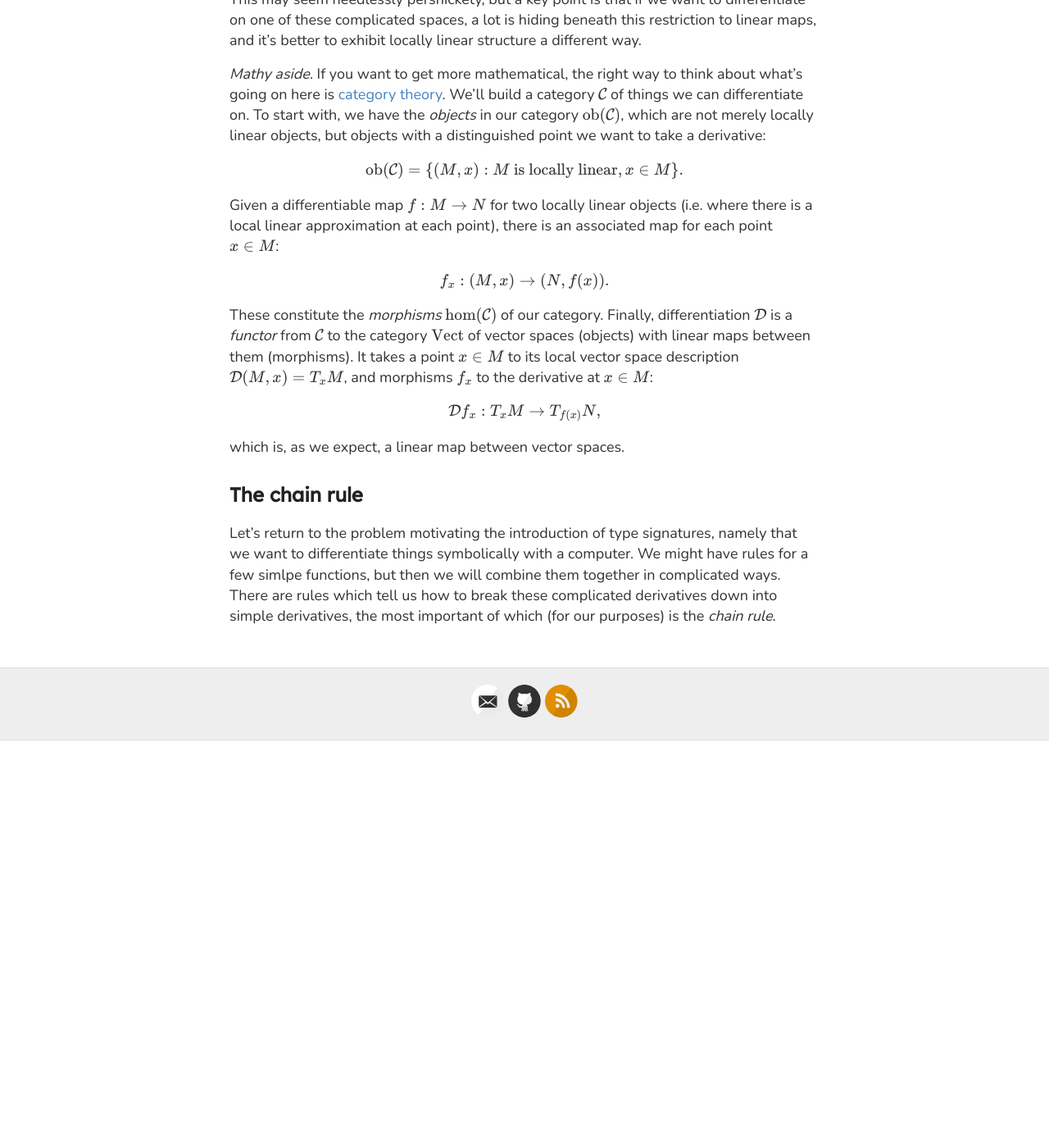
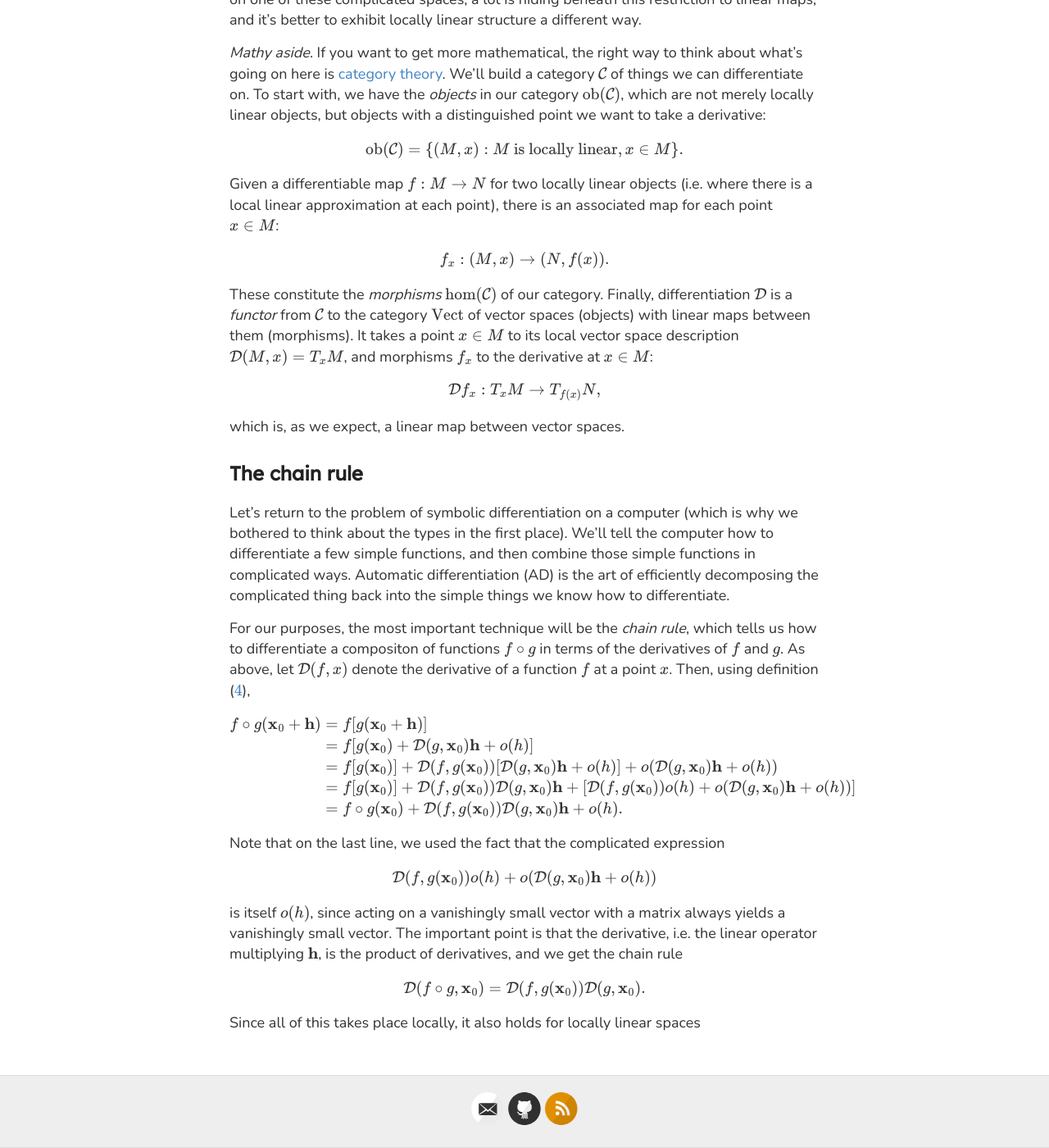
Before and after one commit to heptarch/heptarch.github.io, a Jekyll site: the page built from drafts/type-diff.md, in a window 1280 px wide and 1400 px high, scrolled down 4524 px. Shown: the whole window at 82% size. Built offline with Jekyll 4.4.1, drawn with Linux system fonts in a browser that asks for light colours; our own code applies the rules of GitHub Pages for plain Markdown files; formulas are drawn with MathJax 3; a script that is not in the unit is left out; before the commit the page ends 5427 px from its top, so only the background shows below that; some of the changed text lies outside the part shown.

Commit message:
Edit type-diff sec 4

```diff
--- a/drafts/type-diff.md
+++ b/drafts/type-diff.md
@@ -255,10 +254,48 @@ which is, as we expect, a linear map between vector spaces.
 
 ## The chain rule<a id="sec-5" name="sec-5"></a>
 
-Let's return to the problem motivating the introduction of type
-signatures, namely that we want to differentiate things symbolically
-with a computer. We might have rules for a few simlpe functions, but
-then we will combine them together in complicated ways. There are
-rules which tell us how  to break these complicated derivatives down
-into simple derivatives, the most important of which (for our
-purposes) is the *chain rule*.
+Let's return to the problem of symbolic differentiation on a computer
+(which is why we bothered to think about the types in the first
+place). We'll tell the computer how to differentiate a few simple
+functions, and then combine those simple functions in complicated
+ways. Automatic differentiation (AD) is the art of efficiently
+decomposing the complicated thing back into the simple things we know
+how to differentiate.
+
+For our purposes, the most important technique will be the *chain
+rule*, which tells us how to differentiate a compositon of functions
+$f \circ g$ in terms of the derivatives of $f$ and $g$. As above, let
+$\mathcal{D}(f, x)$ denote the derivative of a function $f$ at a point $x$.
+Then, using definition (\ref{diff4}),
+
+$$
+\begin{align*}
+f \circ g (\mathbf{x}_0 + \mathbf{h}) & =
+f[g (\mathbf{x}_0 + \mathbf{h})] \\
+& = f [g (\mathbf{x}_0) + \mathcal{D}(g, \mathbf{x}_0) \mathbf{h} + o(h)] \\
+& = f [g (\mathbf{x}_0)] + \mathcal{D}(f, g(\mathbf{x}_0)) [\mathcal{D}(g, \mathbf{x}_0) \mathbf{h} + o(h)] + o(\mathcal{D}(g, \mathbf{x}_0) \mathbf{h} + o(h)) \\
+& = f [g (\mathbf{x}_0)] + \mathcal{D}(f, g(\mathbf{x}_0)) \mathcal{D}(g, \mathbf{x}_0) \mathbf{h} +
+[\mathcal{D}(f, g(\mathbf{x}_0)) o(h) + o(\mathcal{D}(g, \mathbf{x}_0) \mathbf{h} + o(h))] \\
+& = f \circ g (\mathbf{x}_0) + \mathcal{D}(f, g(\mathbf{x}_0)) \mathcal{D}(g, \mathbf{x}_0) \mathbf{h} + o(h).
+\end{align*}
+$$
+
+Note that on the last line, we used the fact that the complicated
+expression
+
+$$
+\mathcal{D}(f, g(\mathbf{x}_0)) o(h) + o(\mathcal{D}(g, \mathbf{x}_0) \mathbf{h} + o(h))
+$$
+
+is itself $o(h)$, since acting on a vanishingly small vector with a
+matrix always yields a vanishingly small vector.
+The important point is that the derivative, i.e. the linear operator
+multiplying $\mathbf{h}$, is the product of derivatives, and we get
+the chain rule
+
+$$
+\mathcal{D}(f \circ g, \mathbf{x}_0) = \mathcal{D}(f, g(\mathbf{x}_0)) \mathcal{D}(g, \mathbf{x}_0).
+$$
+
+Since all of this takes place locally, it also holds for locally
+linear spaces
```
Also changed, not shown: other parts of drafts/type-diff.md (+2 -3 lines).
